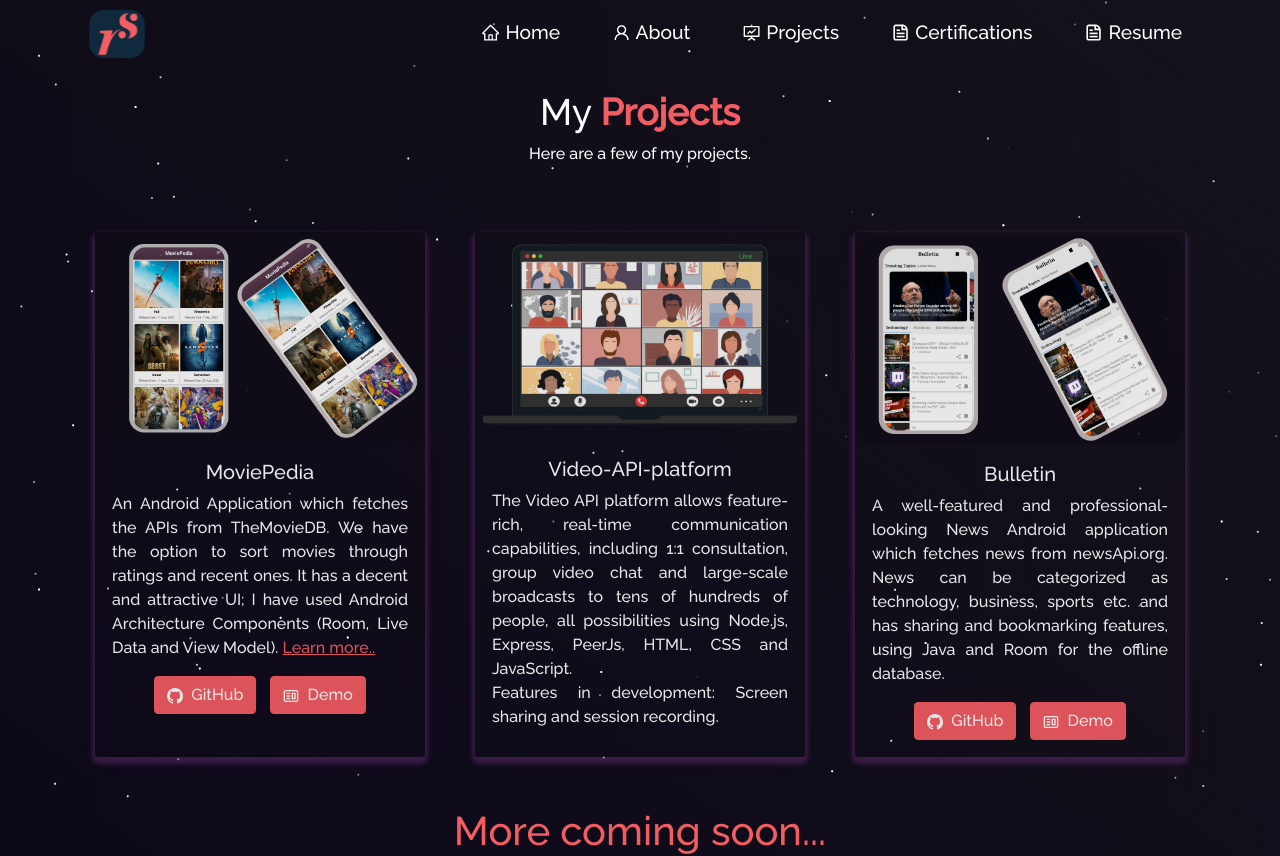
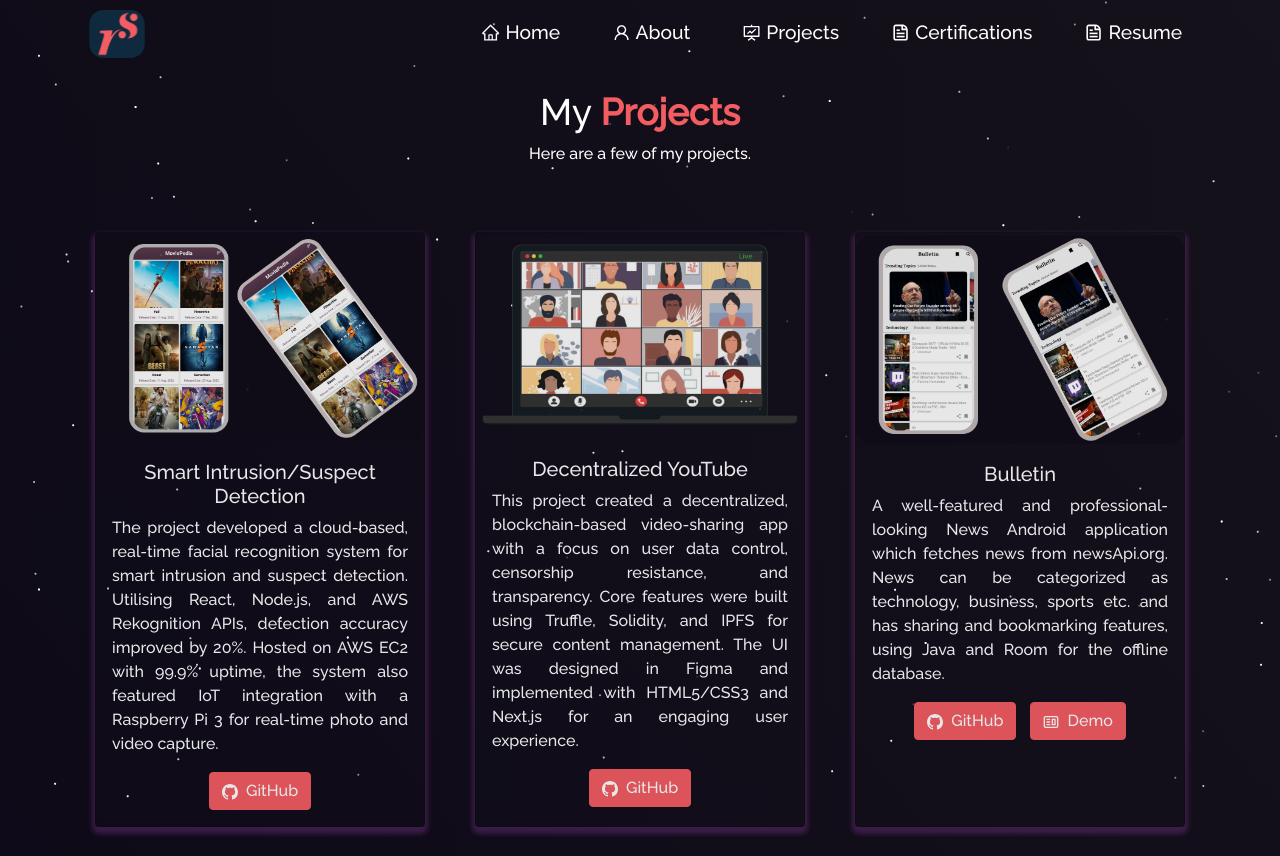
Before and after one commit to Rakesh-Singh-6789/temp-portfolio, a React (Create React App) app: page /projects in a window 1280 px wide. Shown: the top 856 px of the page. Built offline with nearby package versions, Linux system fonts and the light colour scheme.

Commit message:
minor UI changes and added projectas

```diff
--- a/src/components/Footer.js
+++ b/src/components/Footer.js
@@ -20,7 +20,7 @@ function Footer() {
         <ul className="home-about-social-links">
         <li className="social-icons">
             <a
-              href="https://www.linkedin.com/in/rakesh-singh-616b7515a/"
+              href="https://www.linkedin.com/in/rakesh-r-singh/"
               target="_blank"
               rel="noreferrer"
               className="icon-colour  home-social-icons"
@@ -30,7 +30,7 @@ function Footer() {
           </li>
           <li className="social-icons">
             <a
-              href="mailto:rakeshsr6789@gmail.com"
+              href="mailto:worksinghrakesh@gmail.com"
               target="_blank"
               rel="noreferrer"
               className="icon-colour  home-social-icons"
--- a/src/components/Home/Home2.js
+++ b/src/components/Home/Home2.js
@@ -16,14 +16,6 @@ import { avatarImg } from "./Home";
 import { FiExternalLink } from "react-icons/fi";
 
 
-  /*
-
-          Let meI am Rakesh, a Software Engineer, Graduated in Master of Science, in Computer Science.
-
-Having spent almost 4 years honing my skills at a SaaS company (B2B),  and an education institution. I bring a robust background in web application development. Proficient in modern web application development using Node.js, JavaScript, TypeScript, Java, React and AngularJs, Node.js, HTML, and CSS and more.
-
-I'd love to discuss how my experience aligns with the needs at [].
-           */
 function Home2() {
   const navigate = useNavigate();
   return (
@@ -38,16 +30,16 @@ function Home2() {
             A Software Engineer, Graduated with a Master of Science, in Computer Science.
             <br></br>
 
-            I bring a robust <span className="orange">4 years</span> of experience developing complex and sophisticated mobile and web applications like A/B Testing Tool &nbsp;
+            I bring a <span className="orange">robust experience</span> developing complex and sophisticated mobile and web applications like A/B Testing Tool &nbsp;
               <a className="orange" target={"_blank"} href="https://app.vwo.com/">
                 (VWO) <FiExternalLink />
               </a>
             <br></br>
-            I am proficient in modern web-dev frameworks using JavaScript, TypeScript, Node.js, Java, React, AngularJS, HTML, CSS, and more. My experience includes building high-quality systems, collaborating with cross-functional teams, and delivering features to production efficiently.
+            I am proficient in <span className="orange">modern web-dev frameworks</span> using JavaScript, TypeScript, Node.js, Java, React, AngularJS, HTML, CSS, and more. My experience includes building high-quality systems, collaborating with cross-functional teams, and delivering features to production efficiently.
 
               <br/>
               <br/>
-               <span className="orange">TDLR;</span> A Software Engineer with 4 YoE and <span className="orange">"make it happen"</span> mindset.
+               <span className="orange">TDLR;</span> A Software Engineer with <span className="orange">"make it happen"</span> mindset.
             </p>
           </Col>
           <Col md={3} className="myAvtar">
--- a/src/components/Home/Type.js
+++ b/src/components/Home/Type.js
@@ -6,7 +6,7 @@ function Type() {
     <Typewriter
       options={{
         strings: [
-          "A Software Engineer with 4 years of experience.",
+          "A Software Engineer with make it happen mindset.",
           "Graduated with a Master of Science in Computer Science",
           "Front-End/FullStack Web Developer.",
           "Android Application Developer."
--- a/src/components/Projects/ProjectCards.js
+++ b/src/components/Projects/ProjectCards.js
@@ -13,9 +13,9 @@ function ProjectCards(props) {
         <Card.Text style={{ textAlign: "justify" }}>
           {props.description}
           {props.readmeLink ? <span> <a rel="noreferrer" target={"_blank"} href={props.readmeLink} className="orange"> Learn more.. </a></span> : ""}
-          {props.PS ? <><br/><span>{props.PS}</span></> : ""}
+          {props.PS ? <><br/><span className="orange">{props.PS}</span></> : ""}
         </Card.Text>
-       {props.ghLink ? <div>
+       {props.ghLink ? <div className="demo-links">
         <Button variant="primary" href={props.ghLink} target="_blank">
             <BsGithub /> &nbsp;GitHub
           </Button>
--- a/src/components/Projects/Projects.js
+++ b/src/components/Projects/Projects.js
@@ -21,6 +21,33 @@ function Projects() {
           Here are a few of my projects.
         </p>
         <Row style={{ justifyContent: "center", paddingBottom: "10px" }}>
+        <Col md={4} className="project-card">
+            <ProjectCard
+              imgPath={moviePedia}
+              title="Smart Intrusion/Suspect Detection"
+              description="The project developed a cloud-based, real-time facial recognition system for smart intrusion and suspect detection. Utilising React, Node.js, and AWS Rekognition APIs, detection accuracy improved by 20%. Hosted on AWS EC2 with 99.9% uptime, the system also featured IoT integration with a Raspberry Pi 3 for real-time photo and video capture."
+              ghLink="https://github.com/Rakesh-Singh-6789/Smart-Intrusion-Suspect-Detection-System"
+            />
+          </Col>
+
+          <Col md={4} className="project-card">
+            <ProjectCard
+              imgPath={videoPlatform}
+              title="Decentralized YouTube"
+              description="This project created a decentralized, blockchain-based video-sharing app with a focus on user data control, censorship resistance, and transparency. Core features were built using Truffle, Solidity, and IPFS for secure content management. The UI was designed in Figma and implemented with HTML5/CSS3 and Next.js for an engaging user experience."
+              ghLink="https://github.com/Rakesh-Singh-6789/web3-youtube"
+            />
+          </Col>
+
+          <Col md={4} className="project-card">
+            <ProjectCard
+              imgPath={bulletin}
+              title="Bulletin"
+              description="A well-featured and professional-looking News Android application which fetches news from newsApi.org. News can be categorized as technology, business, sports etc. and has sharing and bookmarking features, using Java and Room for the offline database."
+              ghLink="https://github.com/Rakesh-Singh-6789/Bulletin"
+              demoLink="https://drive.google.com/file/d/1lhliv8xkiBblzbFQKFkcXuAt9bEifBoV/view?usp=sharing"
+            />
+          </Col>
           <Col md={4} className="project-card">
             <ProjectCard
               imgPath={moviePedia}
@@ -42,15 +69,7 @@ function Projects() {
             />
           </Col>
 
-          <Col md={4} className="project-card">
-            <ProjectCard
-              imgPath={bulletin}
-              title="Bulletin"
-              description="A well-featured and professional-looking News Android application which fetches news from newsApi.org. News can be categorized as technology, business, sports etc. and has sharing and bookmarking features, using Java and Room for the offline database."
-              ghLink="https://github.com/Rakesh-Singh-6789/Bulletin"
-              demoLink="https://drive.google.com/file/d/1lhliv8xkiBblzbFQKFkcXuAt9bEifBoV/view?usp=sharing"
-            />
-          </Col>
+
           <h1 className="orange">More coming soon...</h1>
         </Row>
       </Container>
--- a/src/components/Resume/ResumeNew.js
+++ b/src/components/Resume/ResumeNew.js
@@ -2,12 +2,12 @@ import React, { useState, useEffect } from "react";
 import { Container, Row } from "react-bootstrap";
 import Button from "react-bootstrap/Button";
 import Particle from "../Particle";
-import image from "../../Assets/../Assets/Rakesh_Resume.png"
+import image from "../../Assets/../Assets/error.png"
 import { FiExternalLink } from "react-icons/fi";
 
 function ResumeNew() {
   const [width, setWidth] = useState(1200);
-  const gDrivelink = 'https://drive.google.com/file/d/1vhh3PBJshs1SzXCNBREC2edGVCMkru2k/view?usp=sharing';
+  const gDrivelink = 'https://drive.google.com/file/d/1adNhepCoErgfkLLiddBmXP6JMT3wzdUk/view?usp=sharing';
 
   useEffect(() => {
     setWidth(window.innerWidth);
--- a/src/style.css
+++ b/src/style.css
@@ -15,8 +15,8 @@ html {
 }
 
 .resumeView {
-  height: 100%;
-  width: 50%;
+  height: 50%;
+  width: 25%;
   margin: auto;
 }
 
```
Also changed, not shown: src/Assets/Rakesh_Resume.png (deleted), src/Assets/error.png (added).
